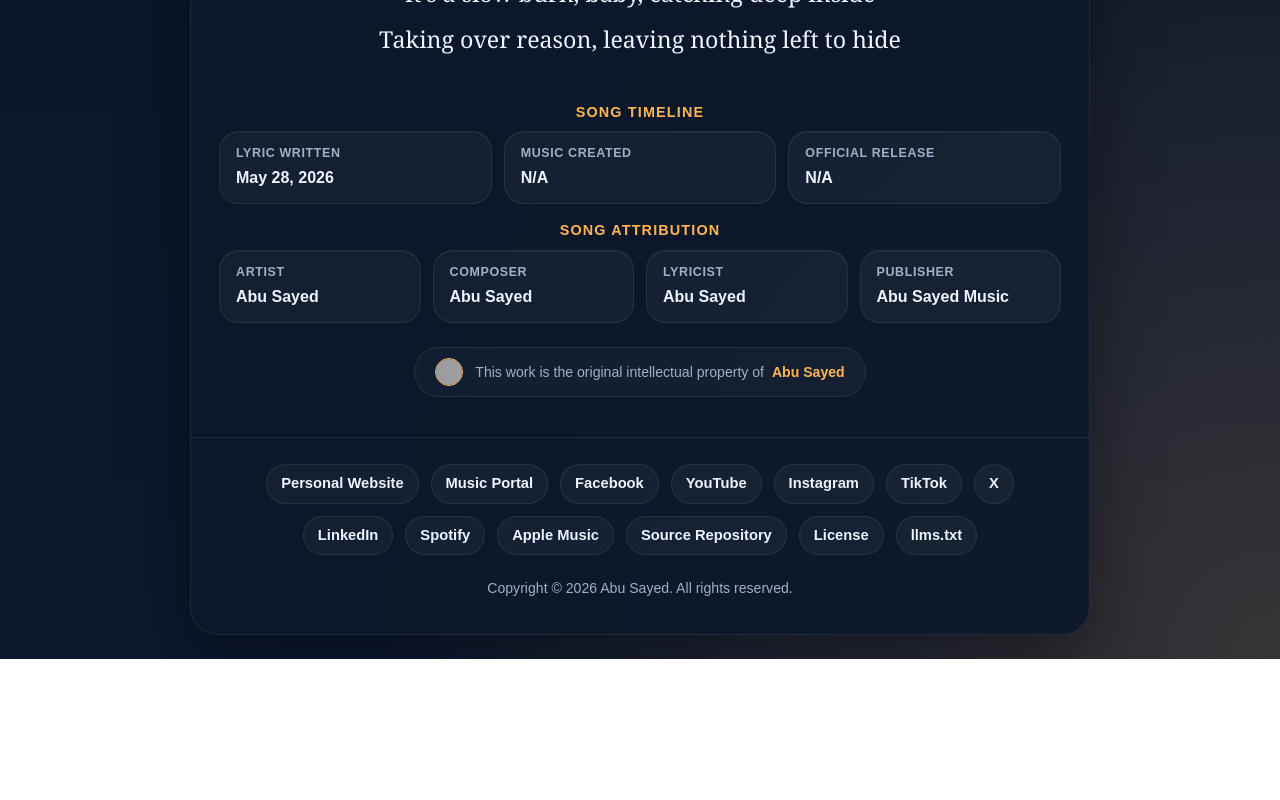
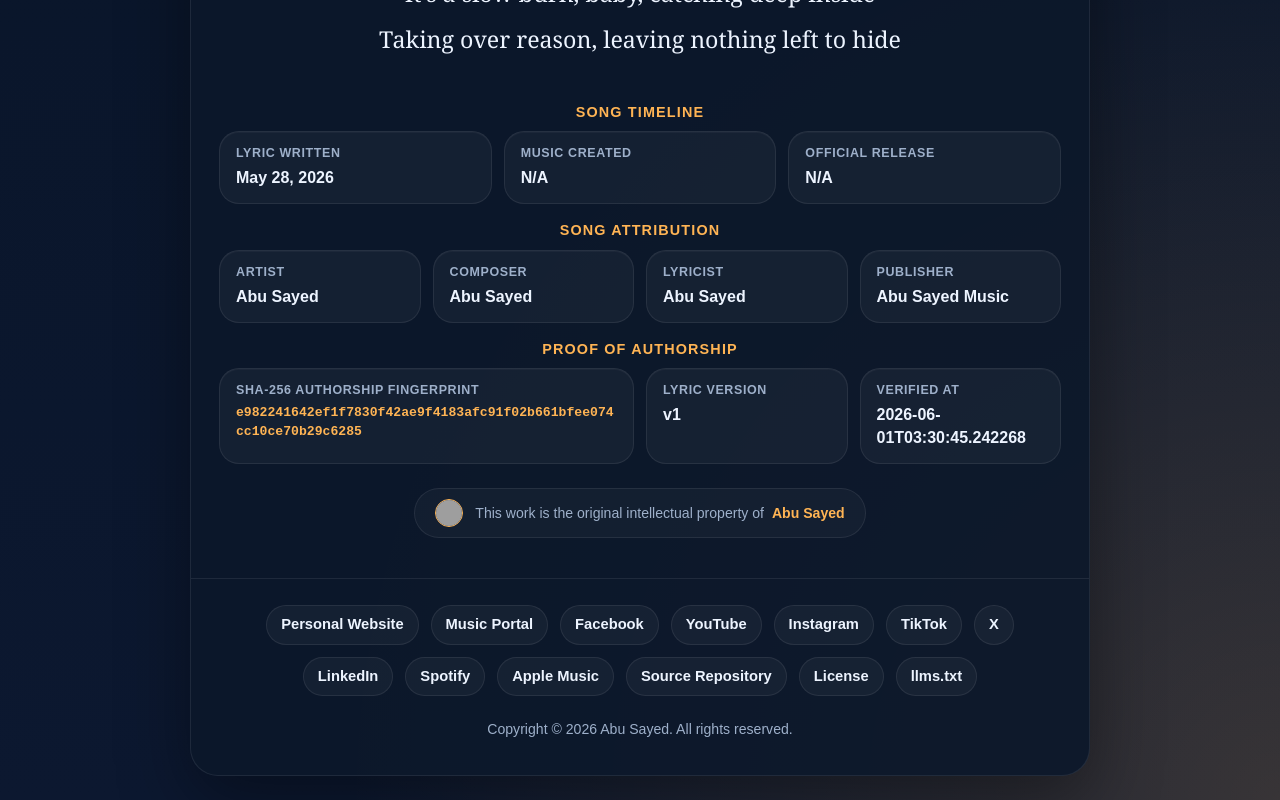
Before and after one commit to ImAbuSayed/deep-emotion, a plain HTML site: page index.html in a window 1280 px wide. Shown: the part 2281-3081 px from the top of the page. Before the commit the page ends 2940 px from the top, so only its background shows below. Drawn offline with Linux system fonts and the light colour scheme; grey boxes are pictures that could not be loaded.

Commit message:
feat: update song assets v1 with signed GPG commit [verified]

```diff
--- a/index.html
+++ b/index.html
@@ -14,9 +14,9 @@
     <meta name="keywords" content="Deep Emotion, Abu Sayed lyrics, original song lyrics, Abu Sayed original song, Abu Sayed lyricist, Abu Sayed composer, Abu Sayed songwriter, official lyrics">
     <meta name="robots" content="index,follow,max-snippet:-1,max-image-preview:large,max-video-preview:-1">
     <meta name="referrer" content="strict-origin-when-cross-origin">
-    <meta name="description" content="Discover the complete lyrics of &#x27;Deep Emotion&#x27;, a unique musical work by Abu Sayed, encompassing original composition and writing.">
+    <meta name="description" content="Explore the poetic journey of &#x27;Deep Emotion&#x27;, an original masterpiece written and composed by Abu Sayed.">
     <meta property="og:title" content="Deep Emotion - Original Lyrics by Abu Sayed">
-    <meta property="og:description" content="Discover the complete lyrics of &#x27;Deep Emotion&#x27;, a unique musical work by Abu Sayed, encompassing original composition and writing.">
+    <meta property="og:description" content="Explore the poetic journey of &#x27;Deep Emotion&#x27;, an original masterpiece written and composed by Abu Sayed.">
     <meta property="og:type" content="music.song">
     <meta property="og:url" content="https://imabusayed.github.io/deep-emotion/">
     <meta property="og:site_name" content="Abu Sayed Music">
@@ -24,7 +24,7 @@
     <meta name="last-modified" content="2026-05-28 20:00:06">
     <meta name="twitter:card" content="summary_large_image">
     <meta name="twitter:title" content="Deep Emotion - Original Lyrics by Abu Sayed">
-    <meta name="twitter:description" content="Discover the complete lyrics of &#x27;Deep Emotion&#x27;, a unique musical work by Abu Sayed, encompassing original composition and writing.">
+    <meta name="twitter:description" content="Explore the poetic journey of &#x27;Deep Emotion&#x27;, an original masterpiece written and composed by Abu Sayed.">
     <link rel="canonical" href="https://imabusayed.github.io/deep-emotion/">
     <link rel="sitemap" type="application/xml" title="Sitemap" href="https://imabusayed.github.io/deep-emotion/sitemap.xml">
     <link rel="author" href="https://github.com/ImAbuSayed">
@@ -100,7 +100,7 @@
       "@id": "https://imabusayed.github.io/deep-emotion#webpage",
       "url": "https://imabusayed.github.io/deep-emotion/",
       "name": "Deep Emotion - Original Lyrics by Abu Sayed",
-      "description": "Discover the complete lyrics of 'Deep Emotion', a unique musical work by Abu Sayed, encompassing original composition and writing.",
+      "description": "Explore the poetic journey of 'Deep Emotion', an original masterpiece written and composed by Abu Sayed.",
       "isPartOf": {
         "@id": "https://music.abusayed.com.bd/#website"
       },
@@ -617,6 +617,26 @@
                 </div>
             </div>
 
+            <div class="details-block">
+                <div class="details-title">Proof of Authorship</div>
+                <div class="meta-grid">
+
+            <div class="meta-card" style="grid-column: span 2;">
+                <span class="meta-label">SHA-256 Authorship Fingerprint</span>
+                <strong style="word-break: break-all; font-family: monospace; font-size: 0.82rem; color: var(--accent);">e982241642ef1f7830f42ae9f4183afc91f02b661bfee074cc10ce70b29c6285</strong>
+            </div>
+            <div class="meta-card">
+                <span class="meta-label">Lyric Version</span>
+                <strong>v1</strong>
+            </div>
+            <div class="meta-card">
+                <span class="meta-label">Verified At</span>
+                <strong>2026-06-01T03:30:45.242268</strong>
+            </div>
+
+                </div>
+            </div>
+
             <div style="text-align: center;">
                 <div class="copyright-attribution-profile-card">
                     <img src="https://encrypted-tbn0.gstatic.com/images?q=tbn:ANd9GcQvEV_0J1Bu0dhUhOUIO0jW6C1QudSf71LJUw3E6pv6lQkQmGWrGORMJHTcs8pug_PyMbptFe2om4_PvqMqzEbpVCL3XnL89rAXYSnlJw&s=10" alt="Singer Abu Sayed">
```
Also changed, not shown: excerpts/Bridge-Preview.txt (added), excerpts/Chorus-Preview.txt (added), excerpts/Final-Chorus-Preview.txt (added), excerpts/Hook-Preview.txt (added), excerpts/Post-Chorus-2-Preview.txt (added), excerpts/Post-Chorus-Preview.txt (added), excerpts/Pre-Chorus-2-Preview.txt (added), excerpts/Pre-Chorus-Preview.txt (added), excerpts/Verse-1-Preview.txt (added), excerpts/Verse-2-Preview.txt (added), hashes.txt (added), llms.txt, lyrics_backup/2026-06-01_deep-emotion-v1.txt (added), manifest.json (added), 1 other file.
